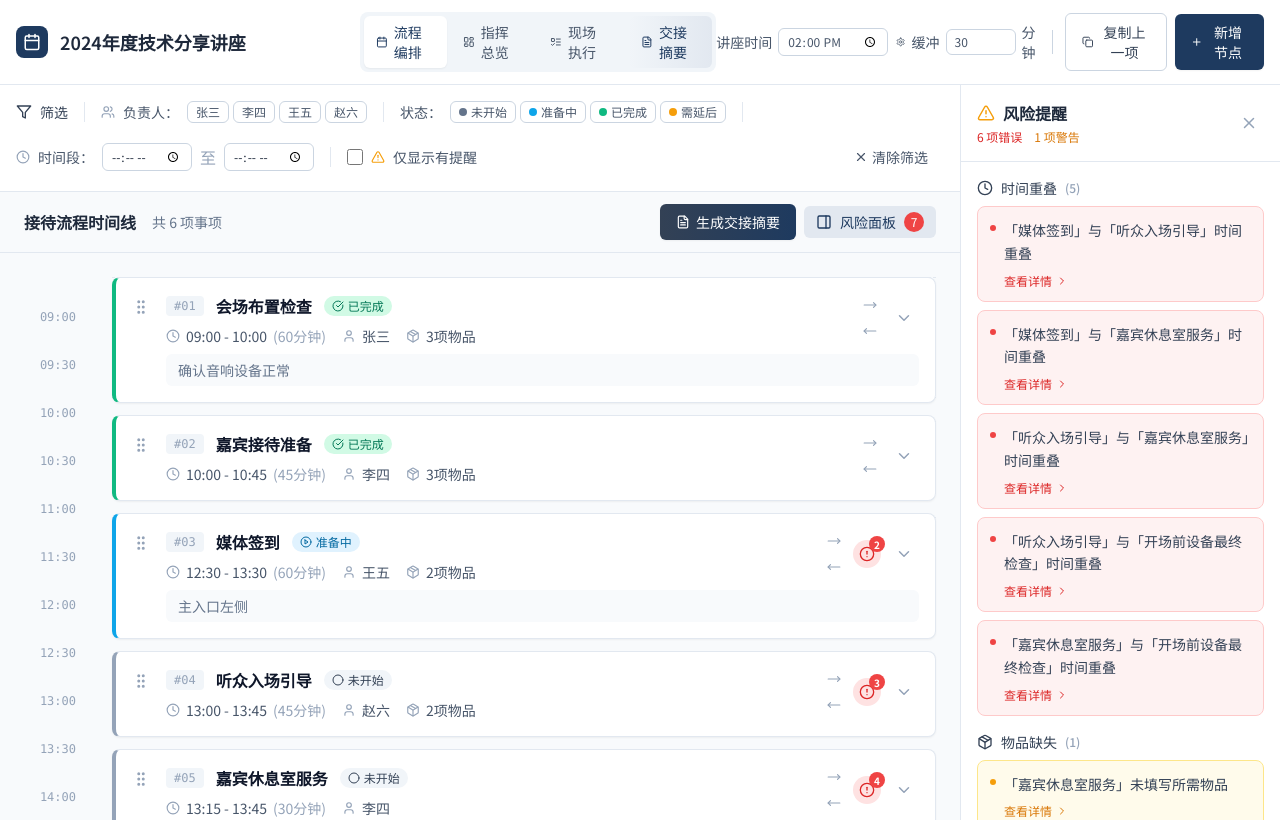
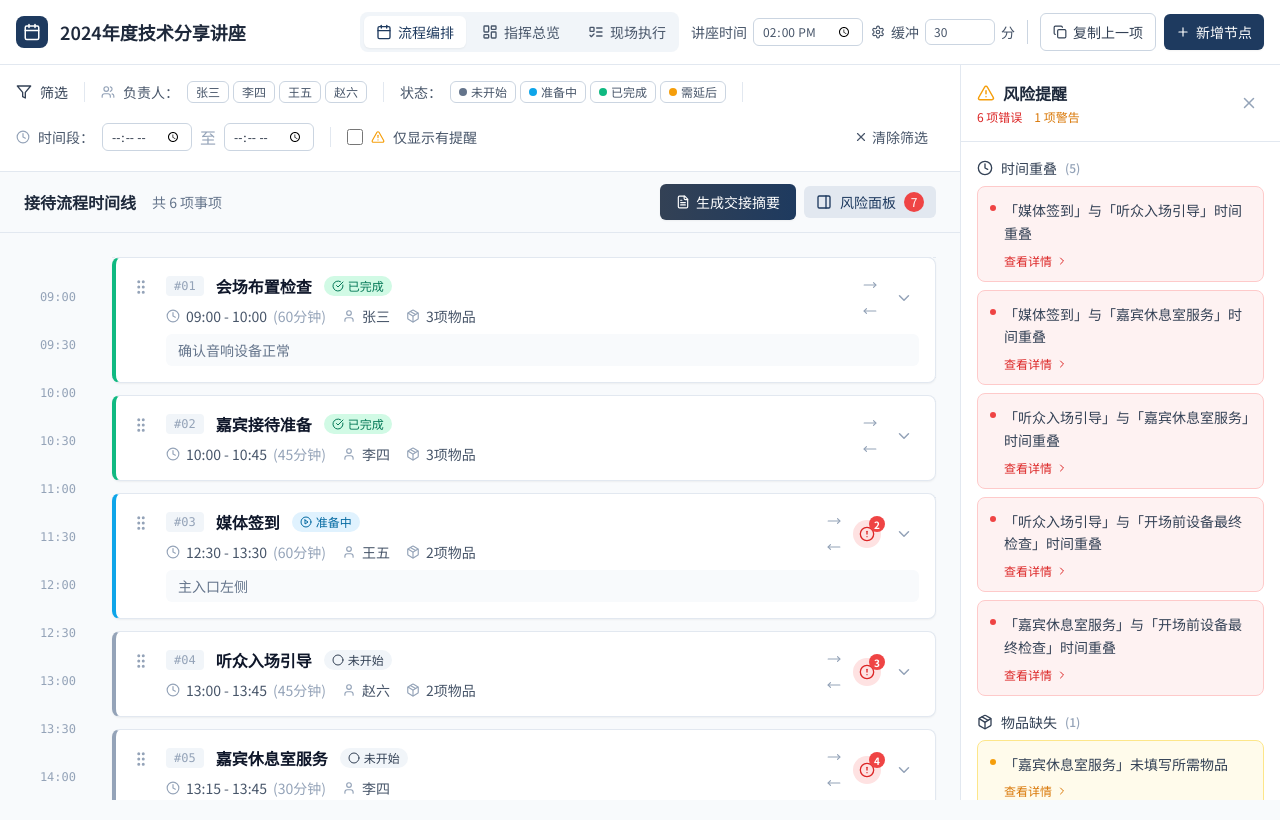
Before and after one commit to chubeibei1230-boop/zxy-2153, a Vue app: page /#/ in a window 1280 px wide. Built offline with nearby package versions, Linux system fonts and the light colour scheme.

Commit message:
.2235719965220931:02c4a723251b107bff8f77ea6e12b28e_6a2cfa9f7636141134b55de8.6a2d07167636141134b56116.6a2d07139af8d98414b028f3:Trae CN.T(2026/6/13 16:03:24)

```diff
--- a/src/components/layout/AppHeader.vue
+++ b/src/components/layout/AppHeader.vue
@@ -23,28 +23,28 @@ function handleDuplicateLast() {
 
 <template>
   <header class="bg-white border-b border-slate-200 sticky top-0 z-50">
-    <div class="max-w-[1600px] mx-auto px-4 py-3">
-      <div class="flex items-center justify-between">
-        <div class="flex items-center gap-6">
-          <div class="flex items-center gap-2">
-            <div class="w-8 h-8 bg-primary-700 rounded-lg flex items-center justify-center">
+    <div class="max-w-[1600px] mx-auto px-3 sm:px-4 py-2.5 sm:py-3">
+      <div class="flex flex-col lg:flex-row lg:items-center lg:justify-between gap-2.5 sm:gap-3">
+        <div class="flex items-center gap-3 sm:gap-6 min-w-0 flex-1">
+          <div class="flex items-center gap-2 min-w-0">
+            <div class="w-8 h-8 bg-primary-700 rounded-lg flex items-center justify-center flex-shrink-0">
               <Calendar class="text-white" :size="18" />
             </div>
-            <h1 class="text-lg font-semibold text-slate-800">
+            <h1 class="text-base sm:text-lg font-semibold text-slate-800 min-w-0">
               <input
                 v-model="store.lectureInfo.name"
-                class="bg-transparent border-b border-transparent hover:border-slate-300 focus:border-primary-500 focus:outline-none px-1 py-0.5 transition-colors w-[280px]"
+                class="bg-transparent border-b border-transparent hover:border-slate-300 focus:border-primary-500 focus:outline-none px-1 py-0.5 transition-colors w-[180px] sm:w-[240px] md:w-[280px]"
                 placeholder="输入讲座名称"
               />
             </h1>
           </div>
 
-          <nav class="flex items-center gap-1 bg-slate-100 p-1 rounded-lg">
+          <nav class="flex items-center gap-1 bg-slate-100 p-1 rounded-lg overflow-x-auto flex-1 min-w-0 scrollbar-thin">
             <router-link
               v-for="item in navItems"
               :key="item.path"
               :to="item.path"
-              class="flex items-center gap-1.5 px-3 py-1.5 rounded-md text-sm font-medium transition-all"
+              class="flex items-center gap-1.5 px-2 sm:px-3 py-1.5 rounded-md text-xs sm:text-sm font-medium transition-all whitespace-nowrap flex-shrink-0"
               :class="[
                 route.path === item.path
                   ? 'bg-white text-primary-700 shadow-sm'
@@ -52,11 +52,11 @@ function handleDuplicateLast() {
               ]"
             >
               <component :is="item.icon" :size="16" />
-              {{ item.label }}
+              <span class="hidden xs:inline">{{ item.label }}</span>
             </router-link>
             <router-link
               to="/summary"
-              class="flex items-center gap-1.5 px-3 py-1.5 rounded-md text-sm font-medium transition-all ml-1"
+              class="flex items-center gap-1.5 px-2 sm:px-3 py-1.5 rounded-md text-xs sm:text-sm font-medium transition-all ml-0.5 sm:ml-1 whitespace-nowrap flex-shrink-0"
               :class="[
                 route.path === '/summary'
                   ? 'bg-gradient-to-r from-primary-600 to-primary-700 text-white shadow-sm'
@@ -64,53 +64,56 @@ function handleDuplicateLast() {
               ]"
             >
               <FileText :size="16" />
-              交接摘要
+              <span class="hidden xs:inline">交接摘要</span>
             </router-link>
           </nav>
         </div>
 
-        <div class="flex items-center gap-3">
-          <div class="flex items-center gap-2 text-sm text-slate-600">
+        <div class="flex items-center gap-2 sm:gap-3 flex-wrap justify-end">
+          <div class="flex items-center gap-1.5 sm:gap-2 text-xs sm:text-sm text-slate-600 flex-wrap">
             <label class="flex items-center gap-1.5">
-              <span class="whitespace-nowrap">讲座时间</span>
+              <span class="whitespace-nowrap hidden sm:inline">讲座时间</span>
+              <span class="whitespace-nowrap sm:hidden">时间</span>
               <input
                 v-model="store.lectureInfo.startTime"
                 type="time"
-                class="input input-sm w-[110px]"
+                class="input input-sm w-[90px] sm:w-[110px]"
               />
             </label>
             <label class="flex items-center gap-1.5">
               <Settings :size="14" />
-              <span class="whitespace-nowrap">缓冲</span>
+              <span class="whitespace-nowrap hidden sm:inline">缓冲</span>
               <input
                 v-model.number="store.lectureInfo.bufferMinutes"
                 type="number"
                 min="0"
                 max="120"
-                class="input input-sm w-[70px]"
+                class="input input-sm w-[55px] sm:w-[70px]"
               />
-              <span>分钟</span>
+              <span class="whitespace-nowrap">分</span>
             </label>
           </div>
 
-          <div class="h-6 w-px bg-slate-300" />
+          <div class="h-5 sm:h-6 w-px bg-slate-300 hidden sm:block" />
 
           <div class="flex items-center gap-2">
             <button
               v-if="route.path === '/'"
-              class="btn btn-secondary gap-1.5"
+              class="btn btn-secondary gap-1.5 text-xs sm:text-sm !px-2 sm:!px-3"
               @click="handleDuplicateLast"
             >
-              <Copy :size="16" />
-              复制上一项
+              <Copy :size="14" />
+              <span class="hidden sm:inline">复制上一项</span>
+              <span class="sm:hidden">复制</span>
             </button>
             <button
               v-if="route.path === '/'"
-              class="btn btn-primary gap-1.5"
+              class="btn btn-primary gap-1.5 text-xs sm:text-sm !px-2 sm:!px-3"
               @click="handleAddNode"
             >
-              <Plus :size="16" />
-              新增节点
+              <Plus :size="14" />
+              <span class="hidden sm:inline">新增节点</span>
+              <span class="sm:hidden">新增</span>
             </button>
           </div>
         </div>
--- a/src/composables/useRiskDetection.ts
+++ b/src/composables/useRiskDetection.ts
@@ -1,6 +1,5 @@
 import { computed } from 'vue';
 import type { RiskAlert, TimelineNode, LectureInfo } from '@/types';
-import { generateUUID } from '@/utils/uuid';
 import { parseTimeToMinutes, getEndTime, isTimeOverlap, getTimeGap } from '@/utils/timeUtils';
 
 const PERSON_GAP_THRESHOLD = 10;
@@ -20,11 +19,11 @@ export function useRiskDetection(
 
     const seen = new Set<string>();
 
-    function addAlert(alert: Omit<RiskAlert, 'id'>) {
+    function addAlert(alert: Omit<RiskAlert, 'id' | 'key'>) {
       const key = `${alert.type}-${alert.relatedNodeIds.slice().sort().join(',')}`;
       if (!seen.has(key)) {
         seen.add(key);
-        alerts.push({ ...alert, id: generateUUID() });
+        alerts.push({ ...alert, id: key, key });
       }
     }
 
--- a/src/composables/useSummary.ts
+++ b/src/composables/useSummary.ts
@@ -1,4 +1,4 @@
-import { computed, ref } from 'vue';
+import { computed } from 'vue';
 import type {
   HandoverSummary,
   LectureInfo,
@@ -8,20 +8,21 @@ import type {
 } from '@/types';
 import { STATUS_LABELS } from '@/types';
 import { addMinutesToTime, parseTimeToMinutes } from '@/utils/timeUtils';
+import type { TimelineStore } from './useTimeline';
 
 export function useSummary(
   getLectureInfo: () => LectureInfo,
   getNodes: () => TimelineNode[],
-  getRisks: () => RiskAlert[]
+  getRisks: () => RiskAlert[],
+  getTimelineStore: () => TimelineStore
 ) {
-  const reviewNotes = ref('');
-
   const statusOrder: NodeStatus[] = ['not_started', 'in_preparation', 'completed', 'delayed'];
 
   const summary = computed<HandoverSummary>(() => {
     const lectureInfo = getLectureInfo();
     const nodes = getNodes();
     const risks = getRisks();
+    const store = getTimelineStore();
 
     const totalTasks = nodes.length;
     const completedTasks = nodes.filter((n) => n.status === 'completed').length;
@@ -111,9 +112,9 @@ export function useSummary(
         .filter((n): n is TimelineNode => !!n);
       const relatedNodeNames = relatedNodes.map((n) => n.name);
       const relatedStatuses = relatedNodes.map((n) => n.status);
-      const handled = relatedNodes.length > 0 && relatedNodes.every((n) => n.status === 'completed');
+      const handled = store.isRiskHandled(risk.key);
       return {
-        id: risk.id,
+        id: risk.key,
         type: risk.type,
         message: risk.message,
         severity: risk.severity,
@@ -143,15 +144,11 @@ export function useSummary(
       unfinishedItems,
       personDistribution,
       riskHandling,
-      reviewNotes: reviewNotes.value,
+      reviewNotes: store.reviewNotes.value,
     };
   });
 
-  function setReviewNotes(notes: string) {
-    reviewNotes.value = notes;
-  }
-
-  function generatePlainText(): string {
+  function generatePlainText(reviewNotesText: string): string {
     const s = summary.value;
     const lines: string[] = [];
 
@@ -179,7 +176,8 @@ export function useSummary(
     } else {
       s.unfinishedItems.forEach((item, idx) => {
         lines.push(`  ${idx + 1}. [${STATUS_LABELS[item.status]}] ${item.name}`);
-        lines.push(`     时间：${item.startTime}（${item.durationMinutes}分钟）`);
+        const endTime = addMinutesToTime(item.startTime, item.durationMinutes);
+        lines.push(`     时间：${item.startTime} - ${endTime}（${item.durationMinutes}分钟）`);
         lines.push(`     负责人：${item.personInCharge || '未指定'}`);
         if (item.requiredItems.length > 0) {
           lines.push(`     所需物品：${item.requiredItems.join('、')}`);
@@ -206,9 +204,9 @@ export function useSummary(
       lines.push('  ✓ 无风险提醒');
     } else {
       const handledCount = s.riskHandling.filter((r) => r.handled).length;
-      lines.push(`  总计 ${s.riskHandling.length} 项风险，已处理 ${handledCount} 项`);
+      lines.push(`  总计 ${s.riskHandling.length} 项风险，已标记处理 ${handledCount} 项`);
       s.riskHandling.forEach((risk, idx) => {
-        const tag = risk.handled ? '✓ 已处理' : '⚠ 待处理';
+        const tag = risk.handled ? '✓ 已标记处理' : '⚠ 待关注';
         const sevTag = risk.severity === 'error' ? '【严重】' : '【警告】';
         lines.push(`  ${idx + 1}. ${sevTag} ${tag} - ${risk.message}`);
         if (risk.relatedNodeNames.length > 0) {
@@ -218,7 +216,7 @@ export function useSummary(
     }
     lines.push('');
     lines.push(`【复盘备注】`);
-    lines.push(s.reviewNotes || '  （暂无备注，可补充填写）');
+    lines.push(reviewNotesText || '  （暂无备注，可补充填写）');
     lines.push('');
     lines.push('═══════════════════════════════════════════');
 
@@ -227,8 +225,6 @@ export function useSummary(
 
   return {
     summary,
-    reviewNotes,
-    setReviewNotes,
     generatePlainText,
   };
 }
--- a/src/types/index.ts
+++ b/src/types/index.ts
@@ -22,6 +22,7 @@ export interface LectureInfo {
 
 export interface RiskAlert {
   id: string;
+  key: string;
   type: RiskType;
   message: string;
   relatedNodeIds: string[];
--- a/src/views/SummaryView.vue
+++ b/src/views/SummaryView.vue
@@ -1,5 +1,5 @@
 <script setup lang="ts">
-import { computed } from 'vue';
+import { computed, ref, watch } from 'vue';
 import { useRouter } from 'vue-router';
 import { ArrowLeft, FileText, RefreshCw } from 'lucide-vue-next';
 import type { TimelineStore } from '@/composables/useTimeline';
@@ -22,11 +22,32 @@ const riskDetection = useRiskDetection(
 
 const risks = computed(() => riskDetection.risks.value);
 
-const { summary, reviewNotes, setReviewNotes } = useSummary(
+const { summary, generatePlainText } = useSummary(
   () => props.timelineStore.lectureInfo,
   () => props.timelineStore.timelineNodes.value,
-  () => risks.value
+  () => risks.value,
+  () => props.timelineStore
 );
+
+const localNotes = ref(props.timelineStore.reviewNotes.value);
+
+watch(
+  () => props.timelineStore.reviewNotes.value,
+  (val) => {
+    if (val !== localNotes.value) {
+      localNotes.value = val;
+    }
+  }
+);
+
+function handleNotesChange(val: string) {
+  localNotes.value = val;
+  props.timelineStore.setReviewNotes(val);
+}
+
+function handleToggleRiskHandled(riskKey: string) {
+  props.timelineStore.toggleRiskHandled(riskKey);
+}
 
 function goBack() {
   router.back();
@@ -35,6 +56,14 @@ function goBack() {
 function goToOverview() {
   router.push('/overview');
 }
+
+function generateText(): string {
+  return generatePlainText(localNotes.value);
+}
+
+defineExpose({
+  generateText,
+});
 </script>
 
 <template>
@@ -80,8 +109,10 @@ function goToOverview() {
     <div class="max-w-5xl mx-auto px-4 sm:px-6 py-5 sm:py-8">
       <HandoverSummary
         :summary="summary"
-        :review-notes="reviewNotes"
-        @update:review-notes="setReviewNotes"
+        :review-notes="localNotes"
+        :is-risk-handled="(key: string) => timelineStore.isRiskHandled(key)"
+        @update:review-notes="handleNotesChange"
+        @toggle-risk-handled="handleToggleRiskHandled"
       />
     </div>
   </div>
--- a/tailwind.config.js
+++ b/tailwind.config.js
@@ -5,6 +5,14 @@ export default {
     "./src/**/*.{vue,js,ts,jsx,tsx}",
   ],
   theme: {
+    screens: {
+      'xs': '475px',
+      'sm': '640px',
+      'md': '768px',
+      'lg': '1024px',
+      'xl': '1280px',
+      '2xl': '1536px',
+    },
     extend: {
       colors: {
         primary: {
```
Also changed, not shown: src/components/Summary/HandoverSummary.vue (+103 -19 lines), src/composables/useTimeline.ts (+24 -0 lines).
